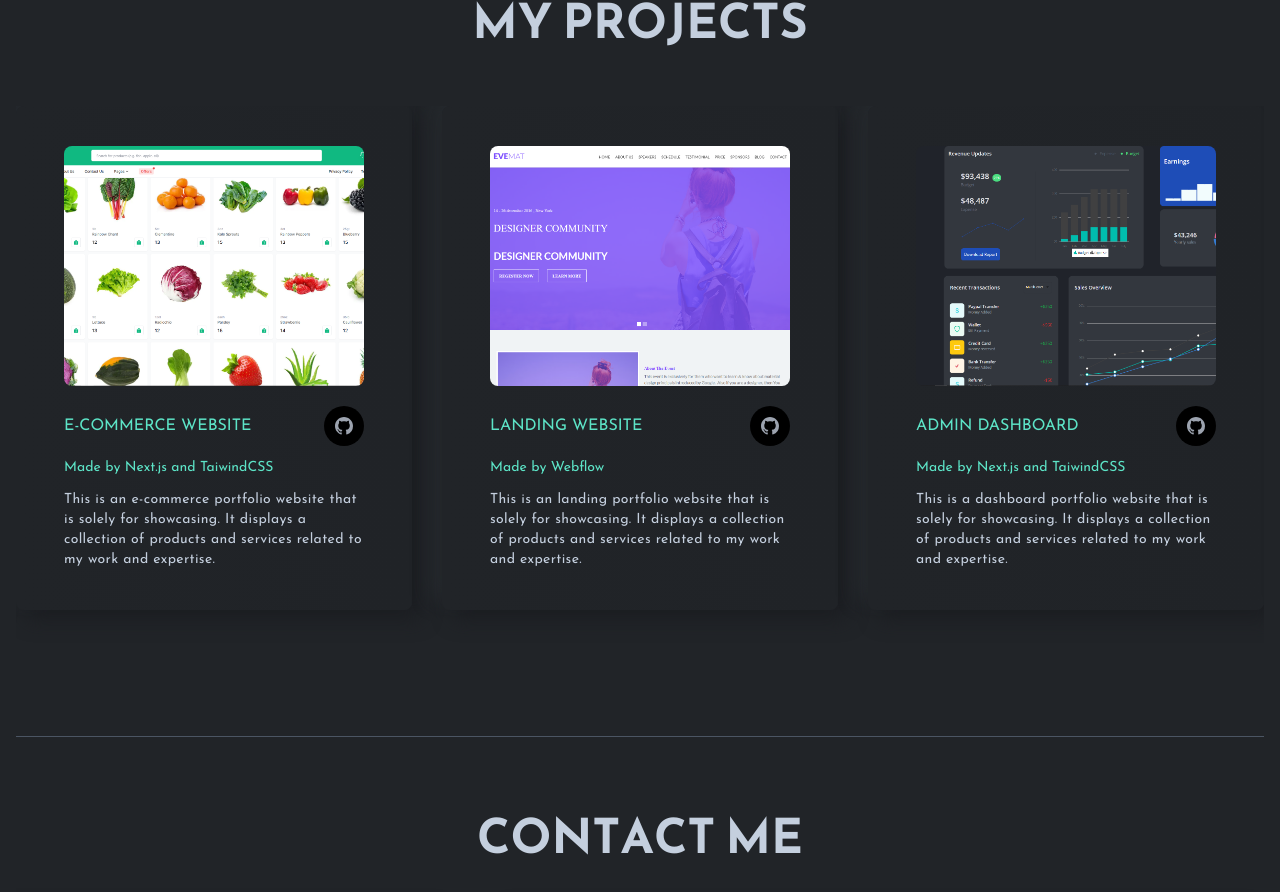
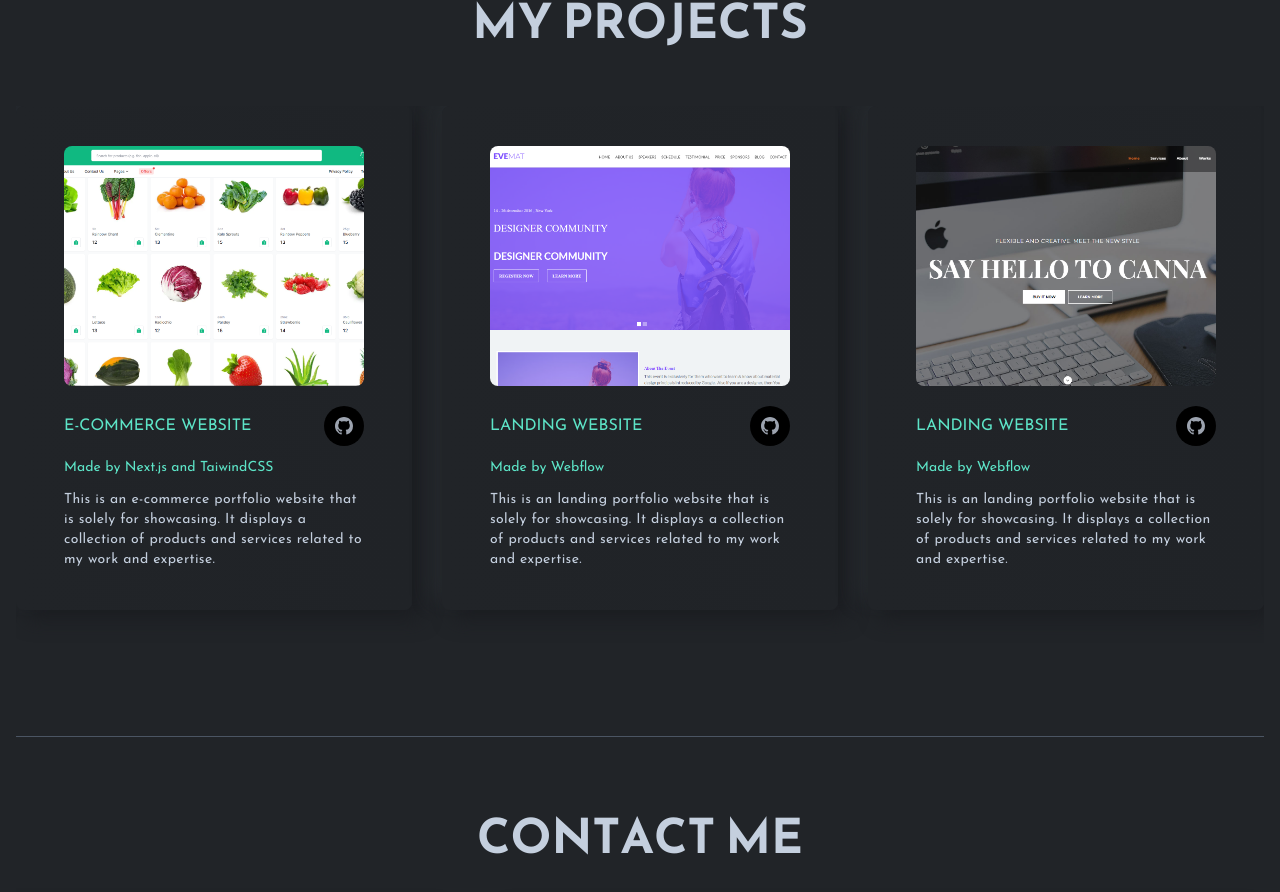
Before and after one commit to sajib925/react-portfolio, a React (Create React App) app: page / in a window 1280 px wide. Shown: the part 2741-3633 px from the top of the page. Built offline with nearby package versions, Linux system fonts and the light colour scheme.

Commit message:
some updated

```diff
--- a/src/assets/index.js
+++ b/src/assets/index.js
@@ -26,6 +26,7 @@ import git from "./images/skills/git.png"
 import typescript from "./images/skills/ts.png"
 import next from "./images/skills/nextjs.png"
 import github from "./images/skills/github.png"
+import webflowImg from "./images/projects/webflow-2.png"
 
 export {
     logo,
@@ -37,6 +38,7 @@ export {
     projectFive,
     projectSix,
     clientProject,
+    webflow,
     quote,
     contactImg,
     footerLogo,
@@ -50,7 +52,7 @@ export {
     tailwind,
     gatsbay,
     jquery,
-    webflow,
+    webflowImg,
     sass,
     git,
     typescript,
--- a/src/components/Projects/projectCardData.js
+++ b/src/components/Projects/projectCardData.js
@@ -5,7 +5,7 @@ import {
     projectFour,
     projectFive,
     projectSix,
-    clientProject
+    clientProject, webflowImg
 } from "../../assets/index";
 export const projectCardData = [
     {
@@ -50,6 +50,16 @@ export const projectCardData = [
     },
     {
         id: 5,
+        link: "https://landing-page-0c97b6.webflow.io/",
+        title: "LANDINGWEBSITE",
+        subTitle: "MadebyWebflow",
+        des:
+            "Thisisalandingportfoliowebsitethatissolelyforshowcasing.Itdisplaysacollectionofproductsandservices relatedtomyworkandexpertise.",
+        img: webflowImg,
+        githubLink: "#",
+    },
+    {
+        id: 6,
         link: "https://admin-dashboard-syncfusion-tailwind-2p68.vercel.app/",
         title: "ADMINDASHBOARD",
         subTitle: "MadebyNext.jsandTailwindCSS",
@@ -59,7 +69,7 @@ export const projectCardData = [
         githubLink: "https://github.com/sajib925/admin-dashboard-syncfusion-tailwind",
     },
     {
-        id: 6,
+        id: 7,
         link: "https://okiro-eight.vercel.app/",
         title: "BLOG WEBSITE",
         subTitle: "MadebyReact.jsandStyledComponents",
@@ -69,7 +79,7 @@ export const projectCardData = [
         githubLink: "https://github.com/sajib925/okiro",
     },
     {
-        id: 7,
+        id: 8,
         link: "https://pungent-rho.vercel.app/",
         title: "LANDINGWEBSITE",
         subTitle: "MadebyNext.jsandModuleCSS",
```
Also changed, not shown: src/assets/images/projects/webflow-2.png (added).
